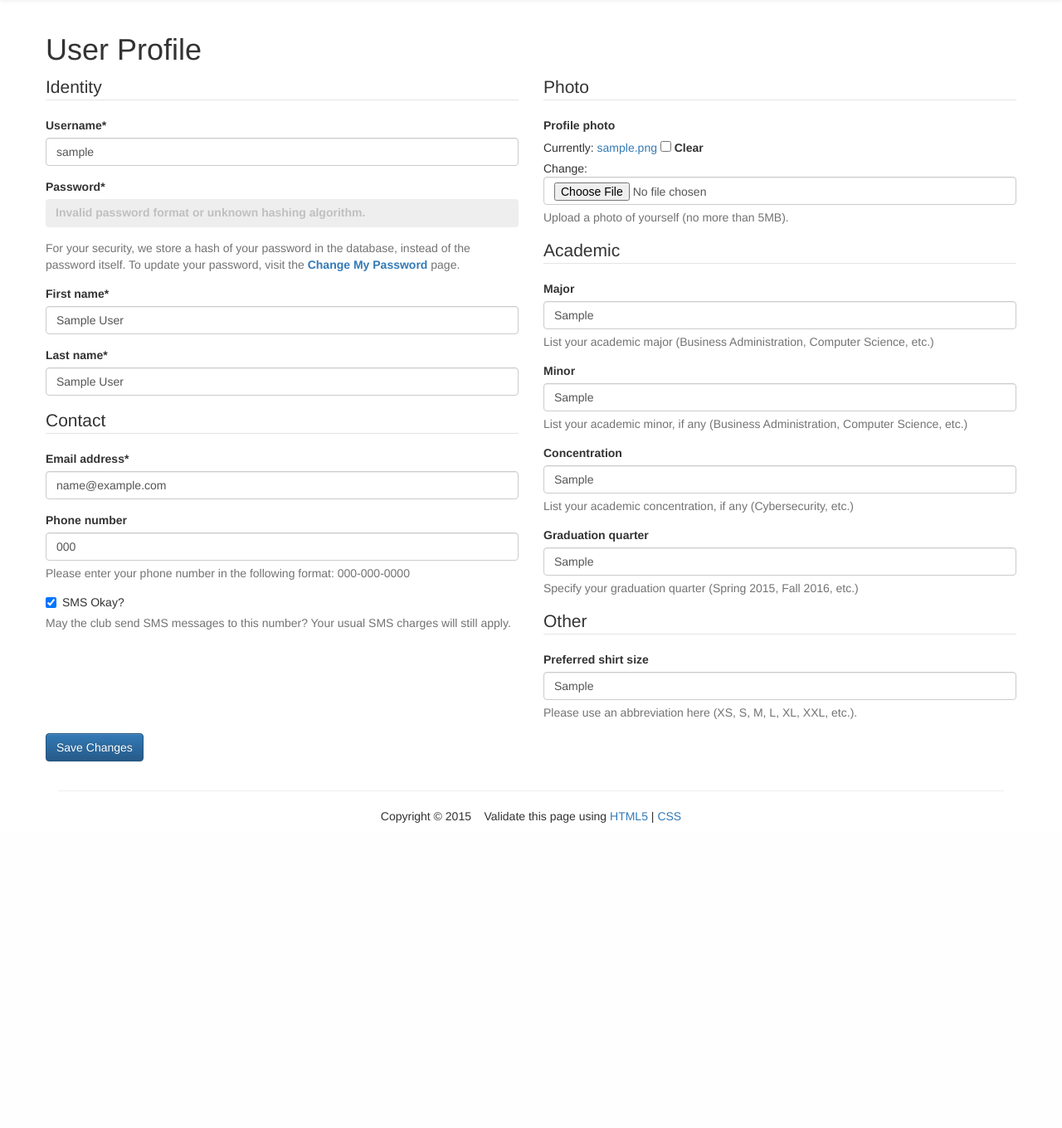
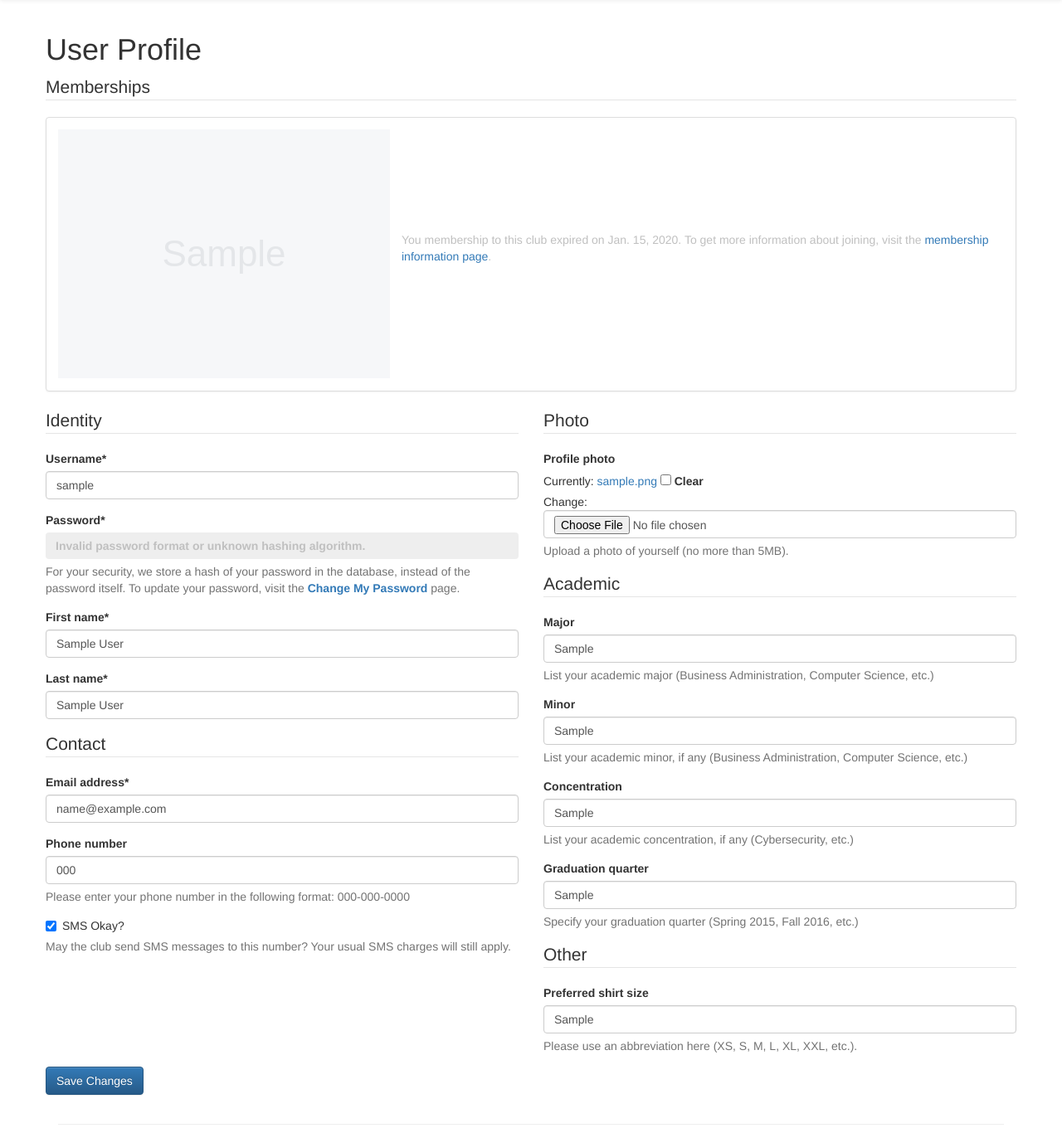
Before and after one commit to BKasin/club-websystem, a Django app: page /userprofile/ in a window 1280 px wide. Shown: the part 241-1601 px from the top of the page at 83% size. Before the commit the page ends 1245 px from the top, so only its background shows below. Run offline with Django 3.2, Linux system fonts and the light colour scheme; the first user in the database is signed in; tables that the repository leaves empty hold one stand-in row (Sample ...); some libraries are stand-ins or nearby versions.

Commit message:
Added a Memberships panel to the top of /userprofile

```diff
--- a/src/clubdata/models.py
+++ b/src/clubdata/models.py
@@ -8,6 +8,9 @@ class Club(models.Model):
                             max_length=20)
   name_long             = models.CharField('Name (long version)',
                             max_length=120)
+  logo                  = models.CharField('Logo of the club',
+                            max_length=100,
+                            default='')
 
   def __unicode__(self): #Python 3.3 is __str__
     return self.name_short
--- a/src/clubmembers/models.py
+++ b/src/clubmembers/models.py
@@ -217,12 +217,8 @@ class Membership(models.Model):
                             on_delete=models.CASCADE)  # Deleting a club will delete all memberships that reference it (won't delete the members themselves)
 
   # Membership dues
-  paid_date             = models.DateField('Paid on',
-                            null=True,  # Blank is stored as Null
-                            blank=True) # Field is optional
-  paid_until_date       = models.DateField('Payment is valid until',
-                            null=True,  # Blank is stored as Null
-                            blank=True) # Field is optional
+  paid_date             = models.DateField('Paid on')
+  paid_until_date       = models.DateField('Payment is valid until')
   paid_amount           = models.DecimalField('Paid amount',
                             max_digits=6,
                             decimal_places=2,
@@ -247,3 +243,7 @@ class Membership(models.Model):
 
   def __unicode__(self): #Python 3.3 is __str__
     return "%s --> %s"%(self.member.get_full_name(), self.club.name_short)
+
+  @property
+  def is_active(self):
+    return (self.paid_date <= timezone.now().date() <= self.paid_until_date)
--- a/src/clubmembers/views.py
+++ b/src/clubmembers/views.py
@@ -1,7 +1,8 @@
 from django.shortcuts import render, redirect
 from django.contrib.auth.decorators import login_required
+from datetime import datetime, timedelta
 
-from .models import Member
+from .models import Member, Membership
 from .forms import MemberForm
 
 # Create your views here.
@@ -32,4 +33,8 @@ def userprofile(request):
         'fail': True,
       }
 
+  # Lookup all memberships, except if they expired more than 30 days ago
+  context['membershiplist'] = Membership.objects.filter(member = member.id,
+                              paid_until_date__gte = (datetime.today() - timedelta(days=30)))
+
   return render(request, "userprofile.html", context)
--- a/src/static/css/infosec.css
+++ b/src/static/css/infosec.css
@@ -52,6 +52,22 @@ div.versatileimagefield {
 .nofieldborder {
   border: none;
   box-shadow: none;
-  margin-bottom: 15px;
   color: silver;
+  height: initial;
 }
+
+.clublogosm {
+  padding-left:1em;
+  padding-top:1em;
+  padding-right:1em;
+}
+.membershipexpired {
+  color:silver;
+}
+.membershipexpired img {
+  opacity:0.2;
+}
+.membershipactive {
+  font-weight:bold;
+  color:green;
+}
--- a/src/templates/infosec/navbar.html
+++ b/src/templates/infosec/navbar.html
@@ -9,7 +9,7 @@
         <span class="icon-bar"></span>
         <span class="icon-bar"></span>
       </button>
-      <a class="navbar-brand" href="{% url 'home' %}"><img alt="Brand" src="{% static 'img/infoseclogo.png' %}" width="195" height="46" style='position:relative; top:-12px' /></a>
+      <a class="navbar-brand" href="{% url 'home' %}"><img alt="Brand" src="{% static 'img/clublogo-infosec-md.png' %}" width="195" height="46" style='position:relative; top:-12px' /></a>
     </div>
     <div id="navbar" class="navbar-collapse collapse">
       <ul class="nav navbar-nav">
--- a/src/templates/infosec/userprofile.html
+++ b/src/templates/infosec/userprofile.html
@@ -6,6 +6,26 @@
 
 {% block content %}
 <h1>User Profile</h1>
+<legend>Memberships</legend>
+<div class="panel panel-default">
+<table class="form-group">
+  {% for membership in membershiplist %}
+  <tr>
+    <td{% if not membership.is_active %} class="membershipexpired"{% endif %}>{% if membership.club.logo %}<img class="clublogosm" src="{% static membership.club.logo %}" /> {% endif %}</td>
+    {% if membership.is_active %}
+    <td>{% if membership.paid_amount %}You paid <b>{{ membership.paid_amount }}</b>{% else %}You joined{% endif %} on {{ membership.paid_date }}, and your membership is <span class="membershipactive">active until {{ membership.paid_until_date }}</span>.</td>
+    {% else %}
+    <td class="membershipexpired">You membership to this club expired on {{ membership.paid_until_date }}. To get more information about joining, visit the <a href="{% url 'pagemd' 'membership' %}">membership information page</a>.</td>
+    {% endif %}
+  </tr>
+  {% empty %}
+  <tr>
+    <td>You are not a member of any club.</td>
+  </tr>
+  {% endfor %}
+</table>
+</div>
+
 {% if success %}<div class="alert alert-success" role="alert">Changes made successfully.</div>{% endif %}
 {% if fail %}<div class="alert alert-danger" role="alert">Changes not applied. Please correct the errors hilighted below.</div>{% endif %}
 {% crispy form %}
```
Also changed, not shown: src/clubdata/migrations/0002_club_logo.py (added), src/clubmembers/migrations/0004_auto_20151005_2344.py (added), src/static/img/clublogo-acm-sm.png (added), src/static/img/clublogo-ieee-sm.png (added), src/static/img/clublogo-infosec-md.png (renamed from src/static/img/infoseclogo.png), src/static/img/clublogo-infosec-sm.png (added).
